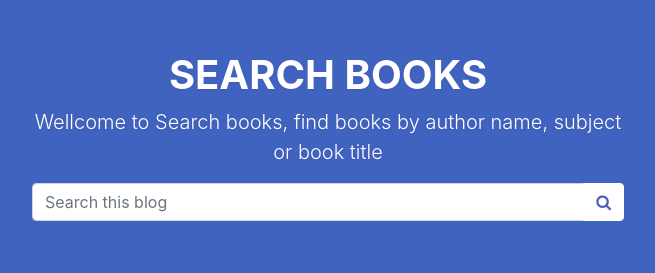
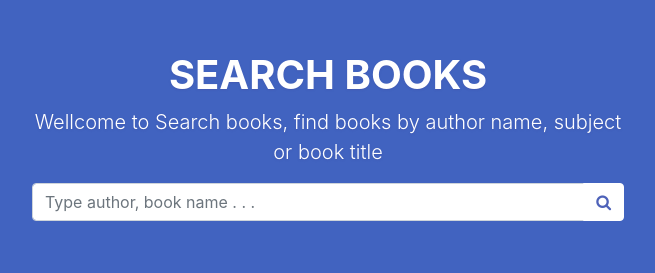
Before and after one commit to awkiamaru/booksure, an Angular app: page / in a window 1280 px wide. Shown: the part 244-517 px from the top of the page, without its empty margins (312-967 px from the left). Built offline with nearby package versions, Linux system fonts and the light colour scheme.

Commit message:
update placeholder search

```diff
--- a/src/app/layout/content/content.component.html
+++ b/src/app/layout/content/content.component.html
@@ -5,7 +5,7 @@
         <p class="lead">Wellcome to Search books, find books by author name, subject or book title</p>
                     <!-- Another variation with a button -->
                     <div class="input-group">
-                      <input type="text" class="form-control" placeholder="Search this blog">
+                      <input type="text" class="form-control" placeholder="Type author, book name . . .">
                       <div class="input-group-append">
                           <button class="btn btn-secondary" type="button">
                               <i class="fa fa-search"></i>
```
